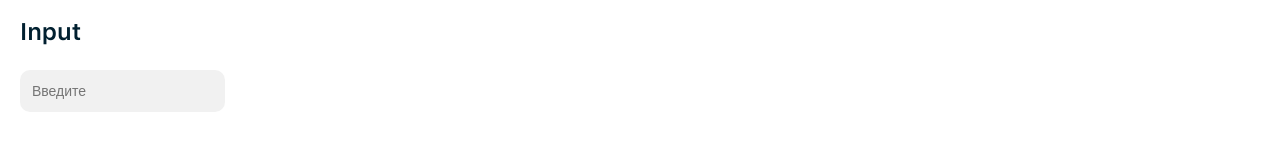
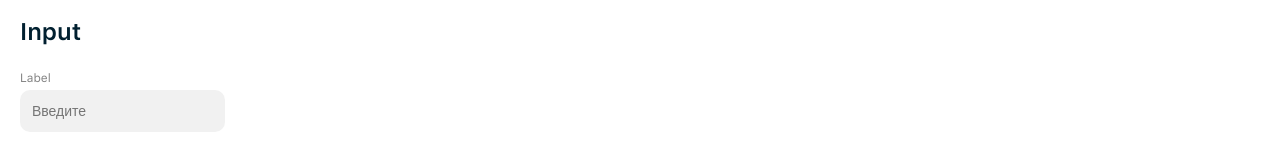
Before and after one commit to ech8tech/training_journal, a React app: page /components in a window 1280 px wide. Shown: the part 698-863 px from the top of the page. Built offline with nearby package versions, Linux system fonts and the light colour scheme.

Commit message:
Correction of colors and changed Input component

```diff
--- a/src/components/input/Input.scss
+++ b/src/components/input/Input.scss
@@ -10,9 +10,10 @@
   transition: common.$base_transition;
   background-color: colors.$base_background;
   color: colors.$text_primary;
+}
 
-  &__thin {
-    background-color: transparent;
-    border-bottom: 1px solid colors.$accent_primary;
-  }
+.label {
+  display: block;
+  margin-bottom: spacing.$space_4;
+  color: colors.$text_secondary;
 }
--- a/src/components/input/Input.tsx
+++ b/src/components/input/Input.tsx
@@ -1,3 +1,4 @@
+import { Text } from "@components/text/Text";
 import cn from "classnames";
 
 import * as styles from "./Input.scss";
@@ -6,14 +7,21 @@ import { InputProps } from "./types";
 export function Input({
   className,
   placeholder = "Введите",
-  variant = "default",
+  label,
 }: InputProps) {
   return (
-    <input
-      placeholder={placeholder}
-      className={cn(className, styles.input, {
-        [styles.input__thin]: variant === "thin",
-      })}
-    />
+    <div className={styles.container}>
+      {label && (
+        <label className={styles.label}>
+          <Text size="sm" type="secondary">
+            {label}
+          </Text>
+        </label>
+      )}
+      <input
+        placeholder={placeholder}
+        className={cn(className, styles.input)}
+      />
+    </div>
   );
 }
--- a/src/components/input/types.ts
+++ b/src/components/input/types.ts
@@ -1,7 +1,5 @@
-type InputVariant = "default" | "thin";
-
 export type InputProps = {
   className?: string;
   placeholder?: string;
-  variant?: InputVariant;
+  label?: string;
 };
--- a/src/components/text/Text.scss
+++ b/src/components/text/Text.scss
@@ -12,4 +12,12 @@
   &__md {
     @include fonts.font(14);
   }
+
+  &__primary {
+    color: colors.$text_primary;
+  }
+
+  &__secondary {
+    color: colors.$text_secondary;
+  }
 }
--- a/src/components/text/Text.tsx
+++ b/src/components/text/Text.tsx
@@ -3,12 +3,19 @@ import cn from "classnames";
 import * as styles from "./Text.scss";
 import { TextProps } from "./types";
 
-export function Text({ size, className, children }: TextProps) {
+export function Text({
+  size,
+  type = "primary",
+  className,
+  children,
+}: TextProps) {
   return (
     <div
       className={cn(className, styles.text, {
         [styles.text__sm]: size === "sm",
         [styles.text__md]: size === "md",
+        [styles.text__primary]: type === "primary",
+        [styles.text__secondary]: type === "secondary",
       })}
     >
       {children}
--- a/src/components/text/types.ts
+++ b/src/components/text/types.ts
@@ -1,8 +1,10 @@
 import { PropsWithChildren } from "react";
 
 type TextSize = "md" | "sm";
+type TextType = "primary" | "secondary";
 
 export type TextProps = PropsWithChildren<{
   size: TextSize;
+  type?: TextType;
   className?: string;
 }>;
--- a/src/pages/components/Components.tsx
+++ b/src/pages/components/Components.tsx
@@ -63,7 +63,7 @@ export default function Components() {
         <Title size="h1">Input</Title>
       </Spacing>
       <Spacing space={16}>
-        <Input />
+        <Input label="Label" />
       </Spacing>
     </div>
   );
--- a/src/styles/colors.scss
+++ b/src/styles/colors.scss
@@ -1,4 +1,5 @@
 $text_primary: #012030;
+$text_secondary: #828282;
 
 $accent_primary: #13678A;
 $accent_danger: #FF004F;
```
